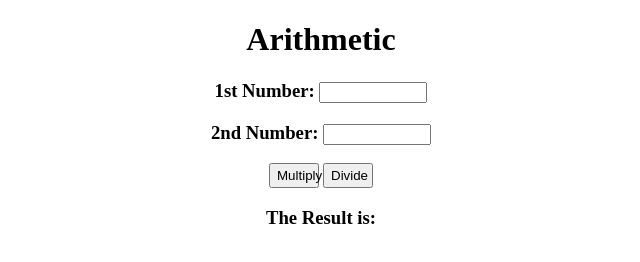
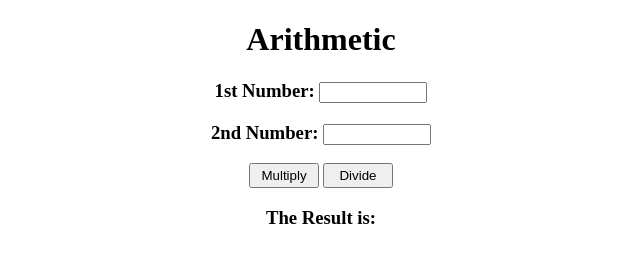
Before and after one commit to ARYANJaisw/merntask, a plain HTML site: page JS_Task3.html in a window 1280 px wide. Shown: the whole page, without its empty margins (319-959 px from the left). Drawn offline with Linux system fonts and the light colour scheme.

Commit message:
Update JS_Task3.html

```diff
--- a/JS_Task3.html
+++ b/JS_Task3.html
@@ -8,8 +8,8 @@
 
         <h3>1st Number: <input type="number" id="typeInput1" style="height: 15px;width: 100px;"></h3>
         <h3>2nd Number: <input type="number" id="typeInput2" style="height: 15px;width: 100px;"></h3>
-        <button style="height: 25px;width: 50px;" onclick="press1()">Multiply</button>
-        <button style="height: 25px;width: 50px;" onclick="press2()">Divide</button>
+        <button style="height: 25px;width: 70px;" onclick="press1()">Multiply</button>
+        <button style="height: 25px;width: 70px;" onclick="press2()">Divide</button>
         <h3>The Result is:</h3>
 
         <h3 id="answer"></h3>
```
